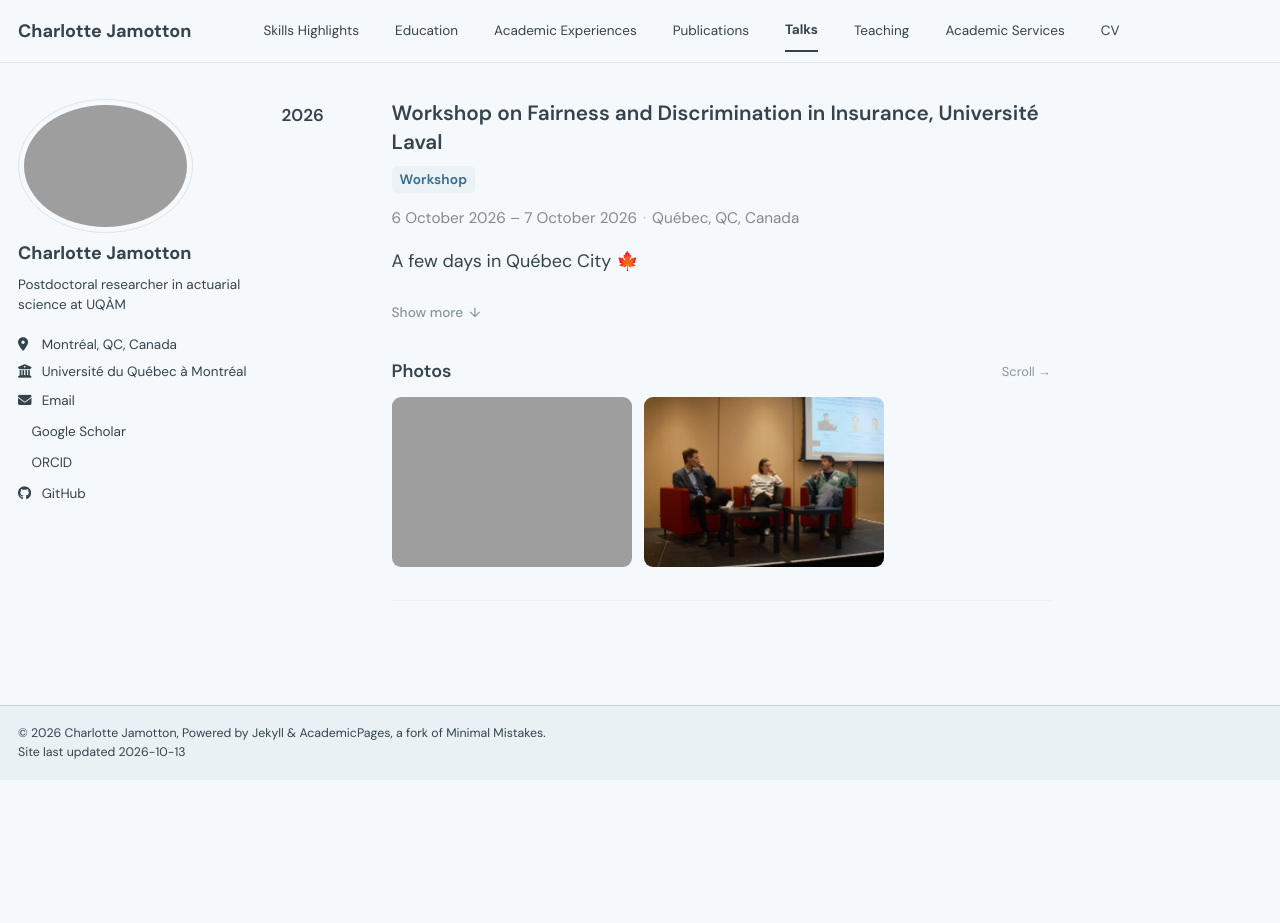
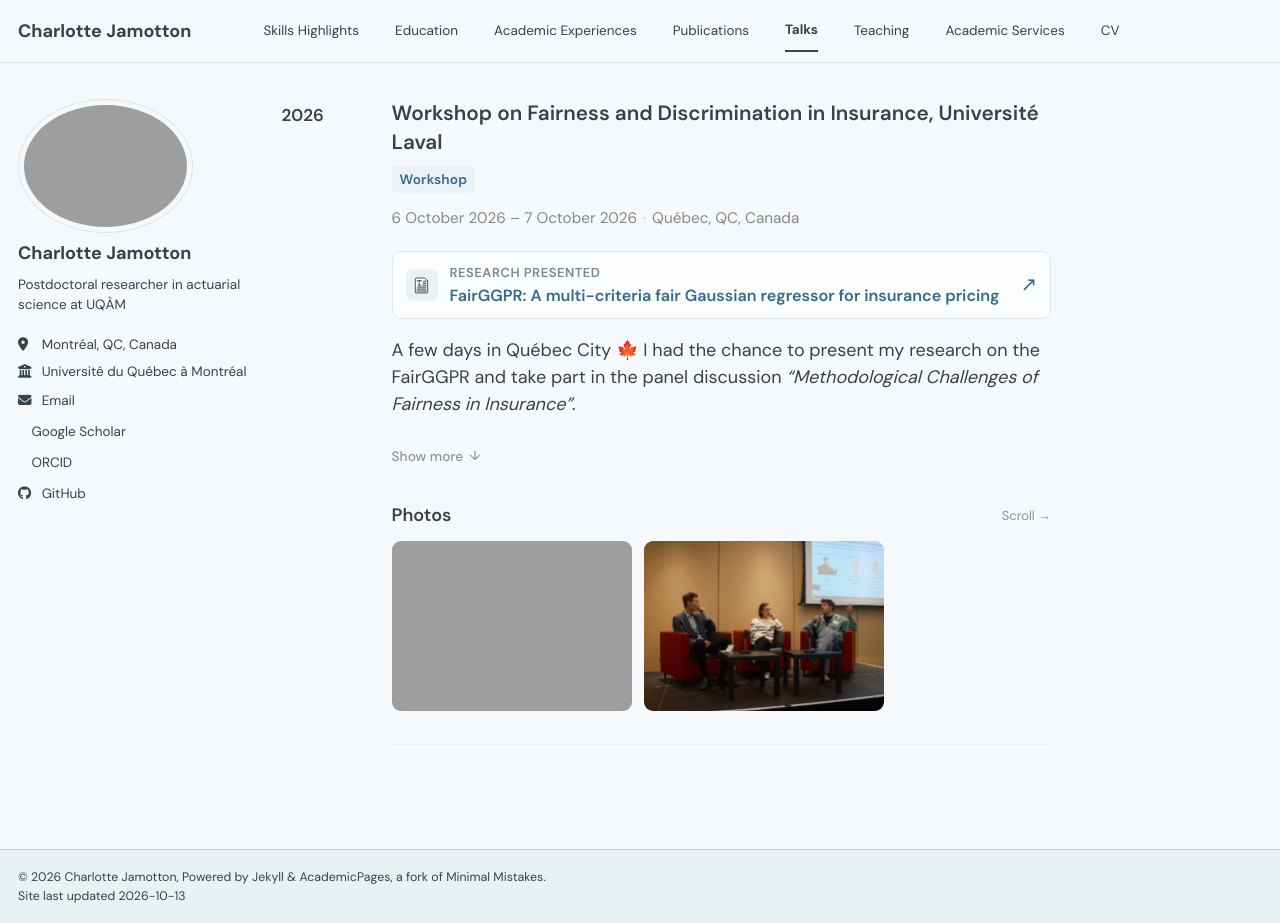
Before and after one commit to charlottonmayo/charlottonmayo.github.io, a Jekyll site: the page built from _talks/FairGGPR/2026-10-07-Laval.md, in a window 1280 px wide and 923 px high. Built offline with Jekyll 4.4.1, drawn with Linux system fonts in a browser that asks for light colours; a style sheet for code colours, icons or effects is not loaded; grey boxes are pictures that could not be loaded.

Commit message:
Update Laval talk again

```diff
--- a/_talks/FairGGPR/2026-10-07-Laval.md
+++ b/_talks/FairGGPR/2026-10-07-Laval.md
@@ -10,15 +10,14 @@ location: "Québec, QC, Canada"
 link : https://event.fourwaves.com/aeda2027/schedule?date=2026-10-07
 event_type: "Workshop"
 upcoming: false
+article_url: "/publication/2026-FairGGPR"
 layout: talk
 photos:
   - "/images/talks/FairGGPR/Laval/DSCF3316.JPG"
   - "/images/talks/FairGGPR/Laval/02.jpeg"
 ---
-A few days in Québec City 🍁
+A few days in Québec City 🍁 I had the chance to present my research on the FairGGPR and take part in the panel discussion *“Methodological Challenges of Fairness in Insurance”*.
 
-I had the chance to present my research on the FairGGPR and take part in the panel discussion *“Methodological Challenges of Fairness in Insurance”*.
-
-The panel was definitely a whole new incredible opportunity to learn. Having representatives from Ontario’s insurance regulator and experts in ethics and discrimination join the discussions made the whole experience even more insightful.
+The panel was definitely a whole new opportunity to learn. Having representatives from Ontario’s insurance regulator and experts in ethics and discrimination join the discussions made the whole experience even more insightful.
 
 Great people, lots of laughs, beautiful Old Québec, and maple pecan popcorn.
```
